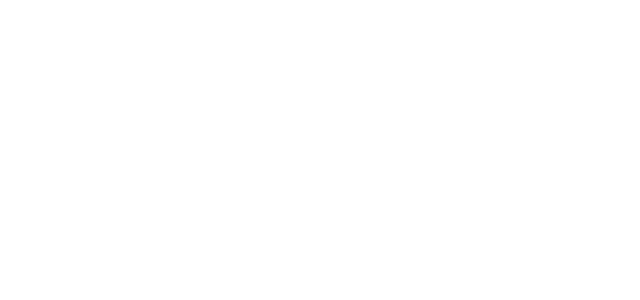
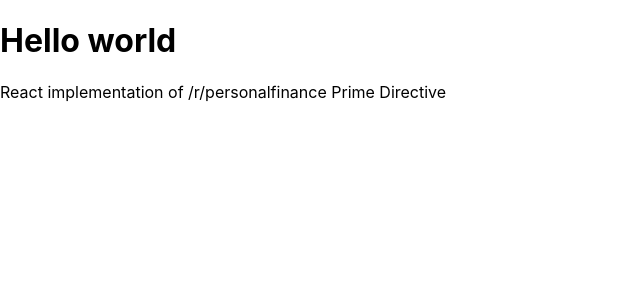
Before and after one commit to AndyN9/personalfinance-prime-directive, a React (Vite) app: page / in a window 1280 px wide. Shown: the top 300 px of the page, without its empty margins (0-640 px from the left). Built offline with nearby package versions, Linux system fonts and the light colour scheme.

Commit message:
add dev dependencies

```diff
--- a/src/App.jsx
+++ b/src/App.jsx
@@ -1,13 +1,13 @@
-import { useState } from 'react'
-import './App.css'
+import { useState } from 'react';
+import './App.css';
 
 function App() {
-
   return (
-    <div>
-
-    </div>
-  )
+    <>
+      <h1>Hello world</h1>
+      <p>React implementation of /r/personalfinance Prime Directive</p>
+    </>
+  );
 }
 
 export default App;
```
Also changed, not shown: package.json (+32 -3 lines), 2 other files (tests, documents, lock files or other folders).
